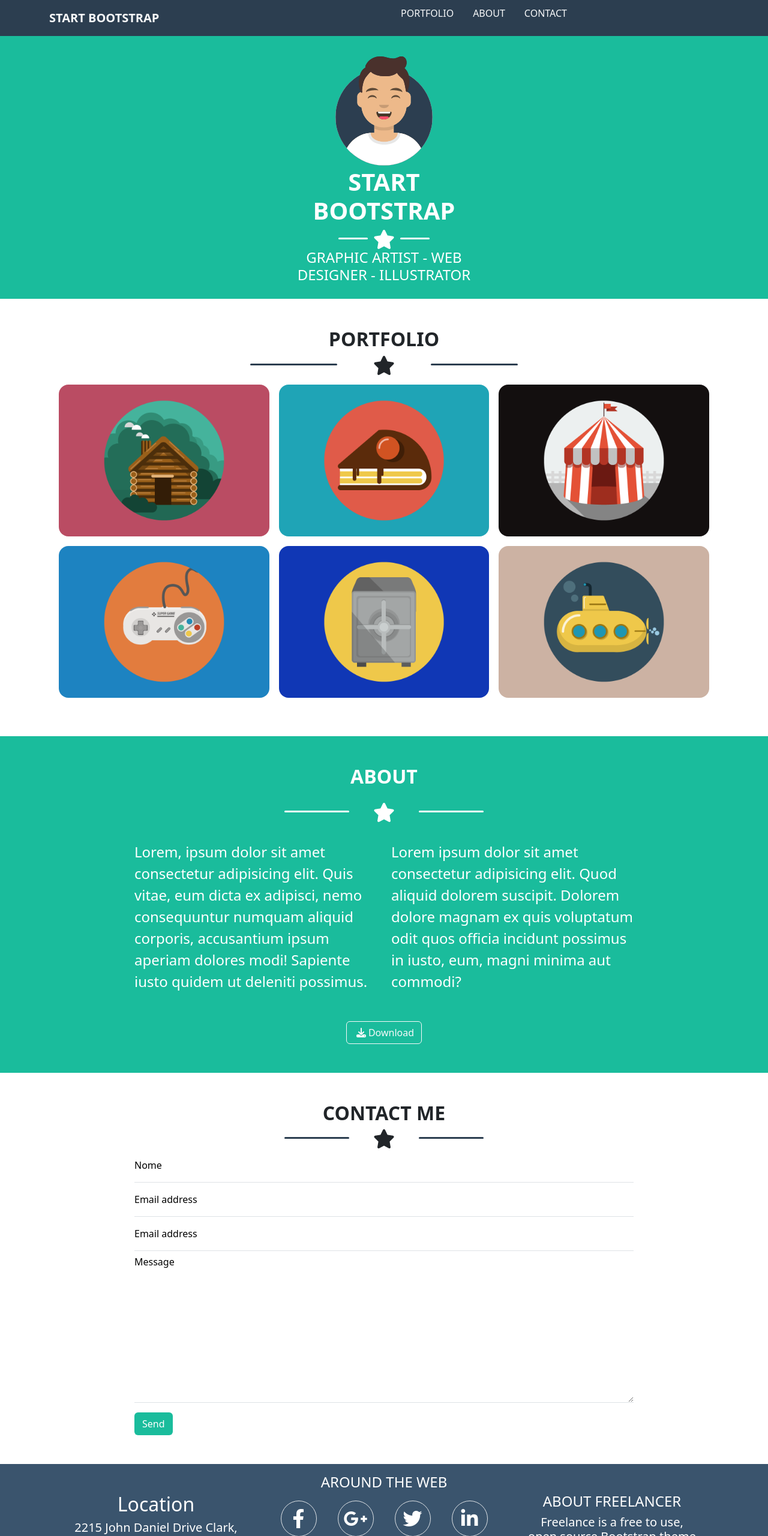
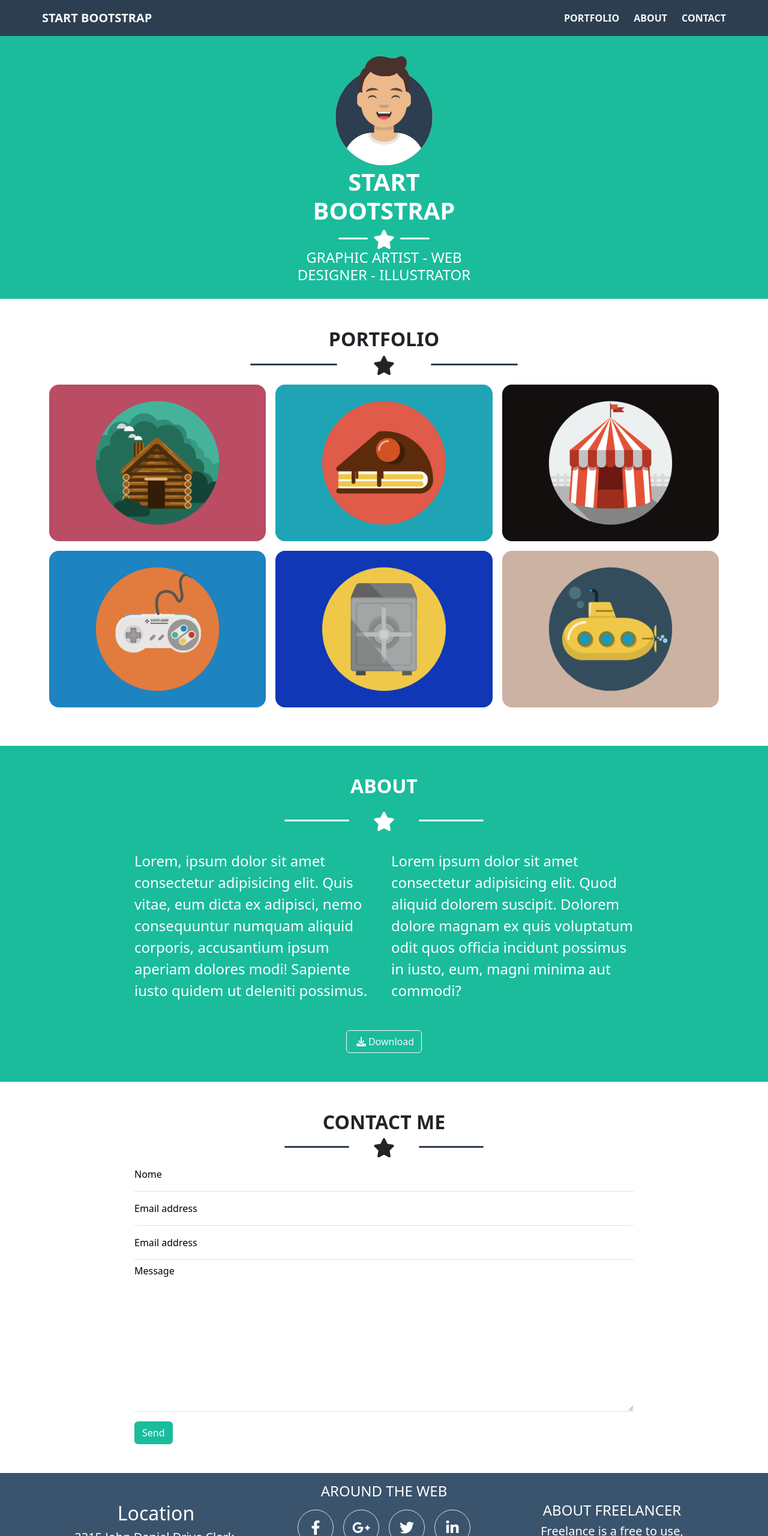
Before and after one commit to Pirisinu/html-css-bootstrap-freelancer, a plain HTML site: page index.html in a window 1280 px wide. Shown: the top 2560 px of the page at 60% size. Drawn offline with nearby package versions, Linux system fonts and the light colour scheme.

Commit message:
[FIX]LOGO FOOTER

```diff
--- a/css/style.css
+++ b/css/style.css
@@ -85,6 +85,9 @@ div .personal_input::placeholder{
   color: black;
   font-weight: 400;
 }
+.personal_head_btn{
+  color: grey;
+}
 .personal_btn{
   background-color: var(--back-green);
   color: white;
@@ -147,5 +150,5 @@ footer h4{
   width: 60px;
 }
 .icon-cercle-box i{
-  font-size: 2rem;
+  font-size: 1.5rem;
 }
--- a/index.html
+++ b/index.html
@@ -21,19 +21,21 @@
   <header>
     <div class="container h-100 ">
       <div class="row text-uppercase h-100 align-content-center">
-        <div class="col-6 d-flex align-items-center">
+        <div class="col-6 p-0 d-flex align-items-center">
           <a class="text-decoration-none text-light fw-bolder fs-5" href="#">Start Bootstrap</a>
         </div>
         <div class="col-6">
           <div class="row text-end h-100">
-            <div class="col d-md-none ">link</div>
-            <nav class="col d-none d-md-block h-100">
-              <ul class="d-flex list-unstyled">
-                <li class="px-3">
+            <div class="col p-0 d-md-none py-4 ">
+              <span class="personal_head_btn border border-light rounded-1 py-1 px-2"><i class="fa-solid fa-bars"></i></span>
+            </div>
+            <nav class="col p-0 d-flex  d-none d-md-block h-100">
+              <ul class="d-flex h-100 justify-content-end align-items-center fw-bold  list-unstyled">
+                <li class="ps-4">
                   <a  class="text-decoration-none text-light" href="">Portfolio</a></li>
-                <li class="px-3">
+                <li class="ps-4">
                   <a  class="text-decoration-none text-light" href="">About</a></li>
-                <li class="px-3">
+                <li class="ps-4">
                   <a  class="text-decoration-none text-light" href="">Contact</a></li>
               </ul>
             </nav>
@@ -73,7 +75,7 @@
           </div>
 
         </div>
-        <div class="row g-3 row-cols-1 row-cols-md-2 row-cols-xl-3 p-3">
+        <div class="row g-3 row-cols-1 row-cols-md-2 row-cols-xl-3 py-3">
           <div class="col">
             <div class="personal-card position-relative rounded-4 w-100 h-100 object-fit-cover overflow-hidden">
               <div class="personal-img z-1 position-relative ">
@@ -175,23 +177,23 @@
           </div>
           <div class="col py-3">
             <h4>Around the web</h4>
-            <div class="row my-3">
-              <div class="col d-flex justify-content-center align-items-center w-100 h-100">
+            <div class="d-flex m-auto justify-content-center  my-3">
+              <div class=" mx-2 d-flex justify-content-center align-items-center">
                 <div class="icon-cercle-box d-flex justify-content-center align-items-center border border-1 rounded-circle">
                   <i class="fa-brands fa-facebook-f"></i>
                 </div>
               </div>
-              <div class="col d-flex justify-content-center align-items-center w-100 h-100 ">
+              <div class=" mx-2 d-flex justify-content-center align-items-center ">
                 <div class="icon-cercle-box d-flex justify-content-center align-items-center border border-1 rounded-circle">
                   <i class="fa-brands fa-google-plus-g"></i>
                 </div>
               </div>
-              <div class="col d-flex justify-content-center align-items-center w-100 h-100 ">
+              <div class=" mx-2 d-flex justify-content-center align-items-center">
                 <div class="icon-cercle-box d-flex justify-content-center align-items-center border border-1 rounded-circle">
                   <i class="fa-brands fa-twitter"></i>
                 </div>
               </div>
-              <div class="col d-flex justify-content-center align-items-center w-100 h-100">
+              <div class=" mx-2 d-flex justify-content-center align-items-center">
                 <div class="icon-cercle-box d-flex justify-content-center align-items-center border border-1 rounded-circle">
                   <i class="fa-brands fa-linkedin-in"></i>
                 </div>
```
